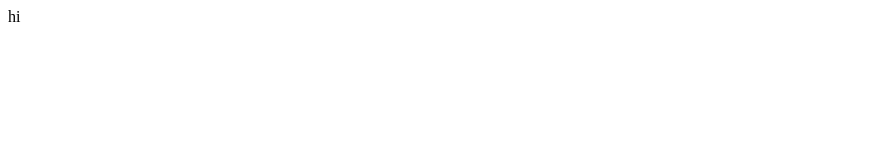
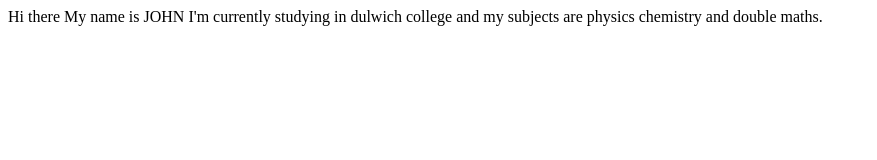
Before and after one commit to JohnNongHuang/johnnonghuang.github.io, a plain HTML site: page index.html in a window 1280 px wide. Shown: the whole page, without its empty margins (0-877 px from the left). Drawn offline with Linux system fonts and the light colour scheme.

Commit message:
Update index.html

```diff
--- a/index.html
+++ b/index.html
@@ -1,3 +1,12 @@
 <html>
-hi
+
+  Hi there My name is JOHN
+I'm currently studying in dulwich college and my subjects are physics chemistry and double maths.
+
+
+
+
+
+
+
 </html>
```
